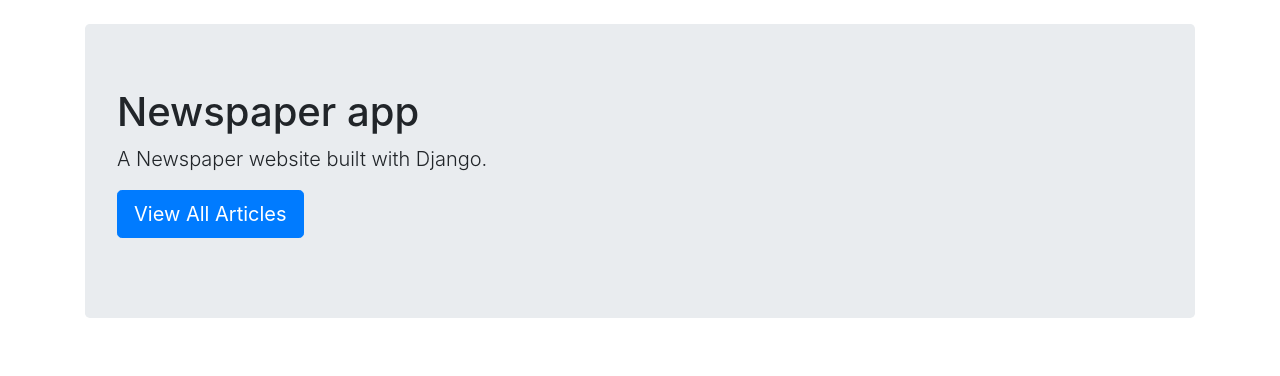
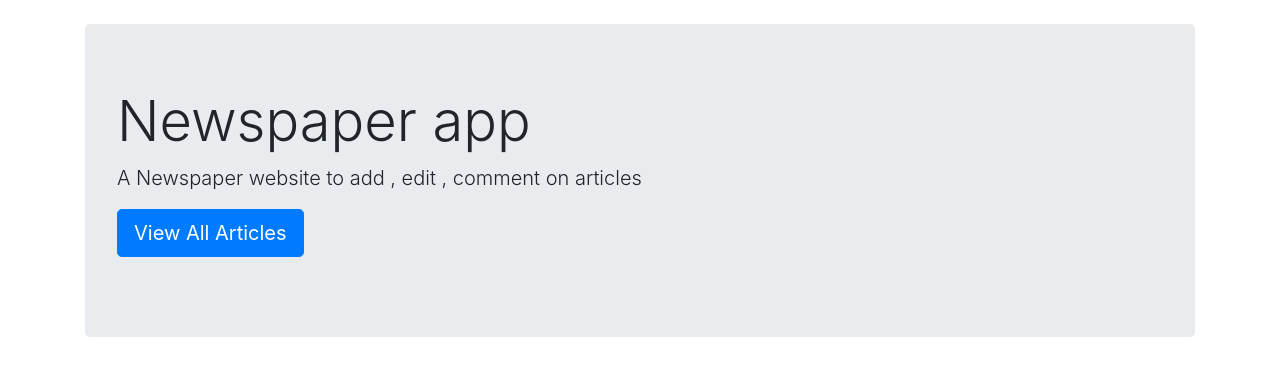
Before and after one commit to DhruvDiwan/newsApp, a Django app: page / in a window 1280 px wide. Shown: the part 56-432 px from the top of the page. Run offline with Django 3.2, Linux system fonts and the light colour scheme; some libraries are stand-ins or nearby versions.

Commit message:
changed home.html

```diff
--- a/templates/home.html
+++ b/templates/home.html
@@ -2,8 +2,8 @@
 {% block title %}Home{% endblock title %}
 {% block content %}
 <div class="jumbotron">
-<h1 class="display-Ǔ">Newspaper app</h1>
-<p class="lead">A Newspaper website built with Django.</p>
+<h1 class="display-4">Newspaper app</h1>
+<p class="lead">A Newspaper website to add , edit , comment on articles</p>
 <p class="lead">
 <a class="btn btn-primary btn-lg" href="{% url 'article_list' %}"
 role="button">View All Articles</a>
```
